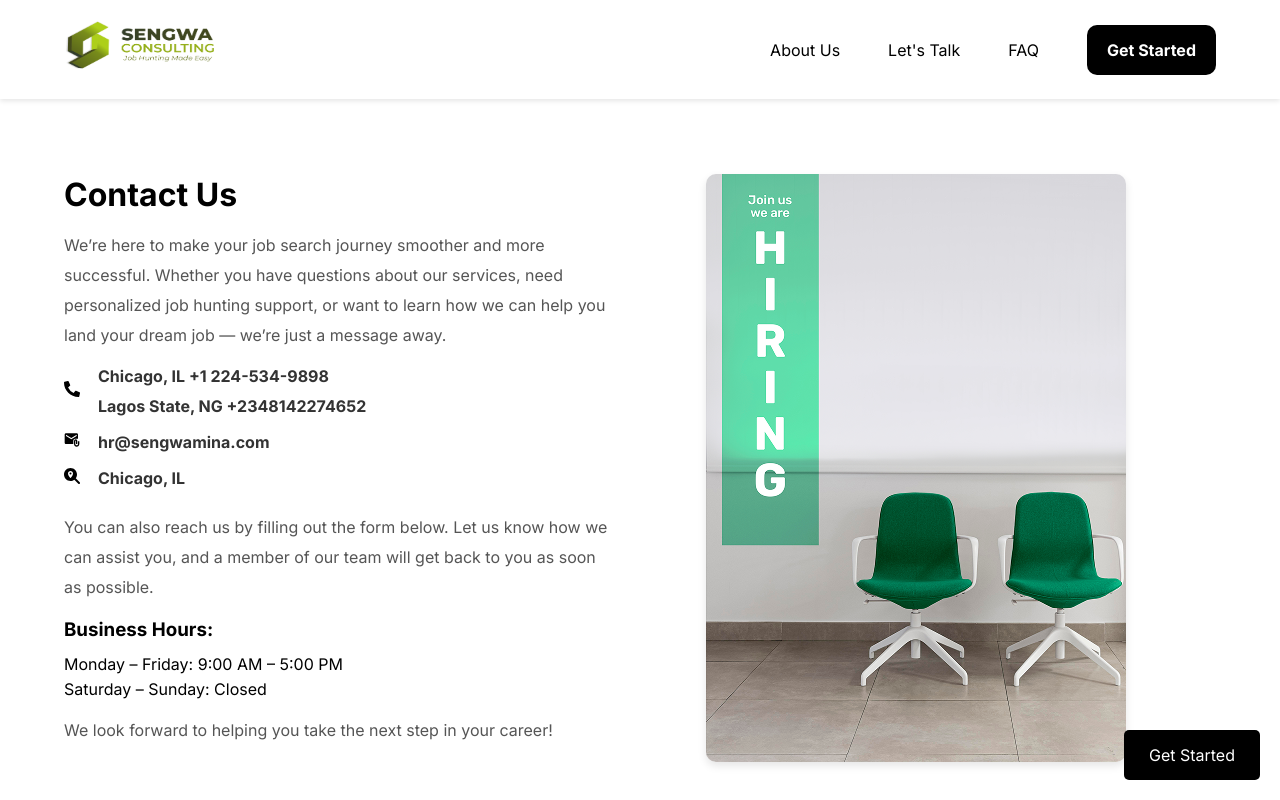
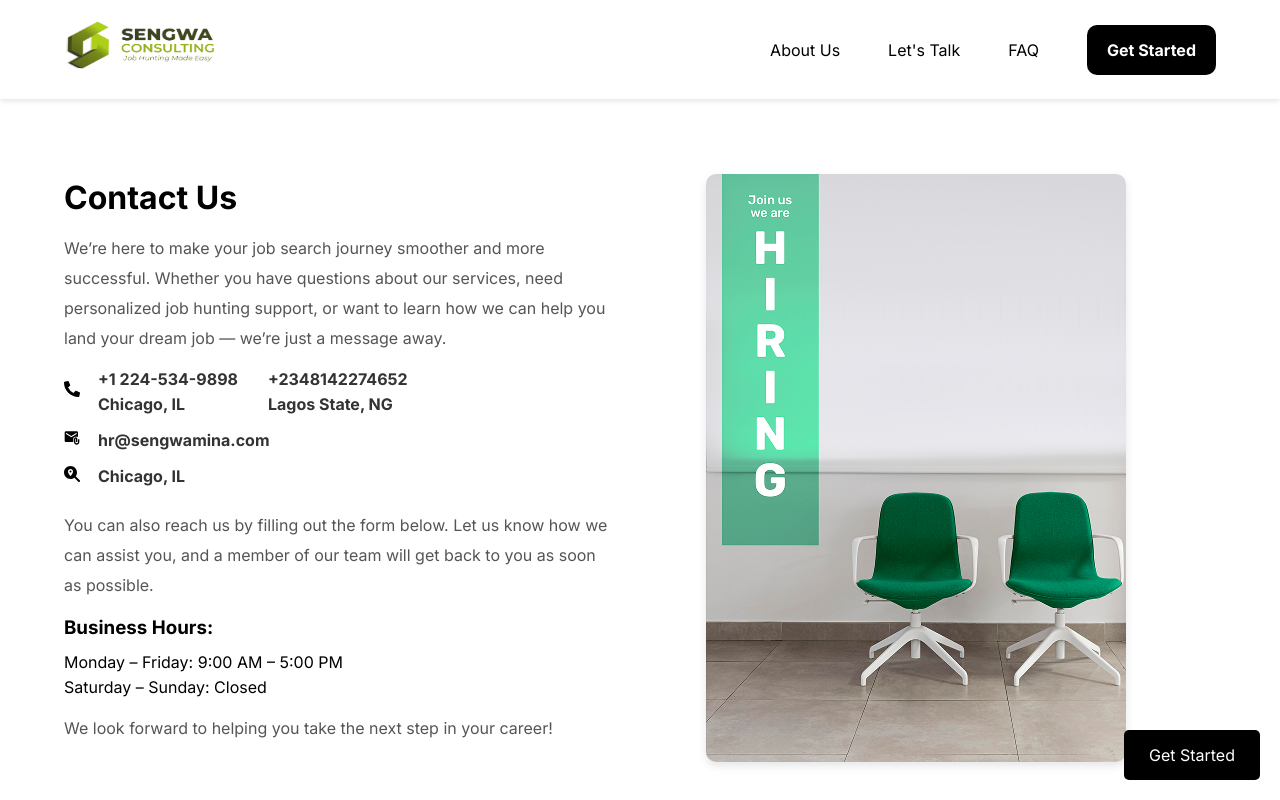
Before and after one commit to deji100/Sengwa_consulting, a Next.js app: page /contact-us in a window 1280 px wide. Shown: the top 800 px of the page. Built offline with nearby package versions, Linux system fonts and the light colour scheme.

Commit message:
updated contact page

```diff
--- a/src/app/components/contact.js
+++ b/src/app/components/contact.js
@@ -24,16 +24,16 @@ const Contact = () => {
                                 <FaPhoneAlt />
                             </span>
                             <div style={{ display: "flex", flexWrap: "wrap", gap: "10px" }}>
-                                <span className="contact-highlight" style={{ margin: "0 10px" }}>{"Chicago, IL"} {"+1 224-534-9898"}</span>
-                                <span className="contact-highlight" style={{ margin: "0 10px" }}>{"Lagos State, NG"} {"+2348142274652"}</span>
+                                <span className="contact-highlight" style={{ margin: "0 10px", display: "flex", flexDirection: "column", gap: "5px" }}>
+                                    <span>{"+1 224-534-9898"}</span>
+                                    <span>{"Chicago, IL"}</span>
+                                </span>
+                                <span className="contact-highlight" style={{ margin: "0 10px", display: "flex", flexDirection: "column", gap: "5px" }}>
+                                    <span>{"+2348142274652"}</span>
+                                    <span>{"Lagos State, NG"}</span>
+                                </span>
                             </div>
                         </li>
-                        {/* <li>
-                            <span className="emoji">
-                                <FaWhatsapp />
-                            </span>
-                            <span className="contact-highlight" style={{ margin: "0 10px" }}>{"+234 814-227-4652"}</span>
-                        </li> */}
                         <li>
                             <span className="emoji">
                                 <MdAttachEmail />
```
